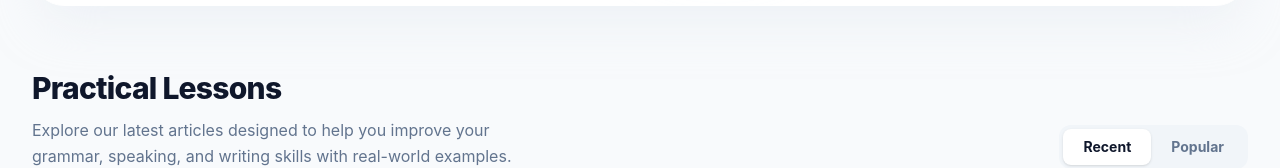
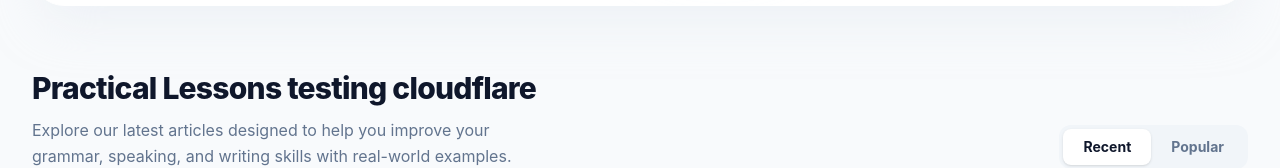
Before and after one commit to keyboard-shop/english-with-sarah-test, a React (Vite) app: page / in a window 1280 px wide. Shown: the part 746-914 px from the top of the page. Built offline with nearby package versions, Linux system fonts and the light colour scheme.

Commit message:
testing cloudflare 2

```diff
--- a/src/pages/Home.tsx
+++ b/src/pages/Home.tsx
@@ -35,7 +35,7 @@ export const Home: React.FC = () => {
         <div className="flex flex-col md:flex-row md:items-end justify-between mb-10 gap-4">
           <div>
             <h2 className="text-3xl font-extrabold text-slate-900 dark:text-white mb-3">
-              Practical Lessons
+              Practical Lessons testing cloudflare
             </h2>
             <p className="text-slate-500 dark:text-slate-400 max-w-lg">
               Explore our latest articles designed to help you improve your grammar, speaking, and writing skills with real-world examples.
```
